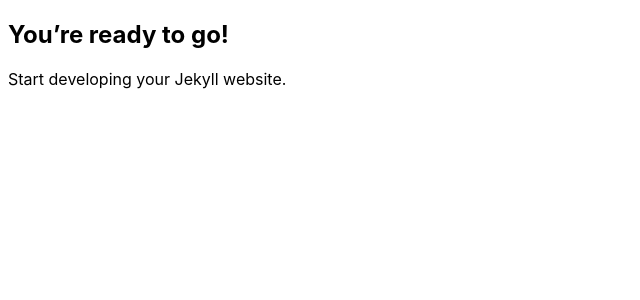
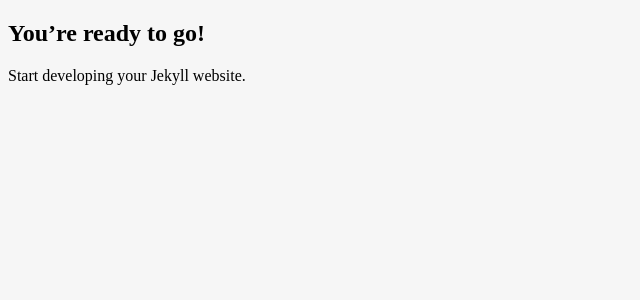
Before and after one commit to rutherfordcraze/rutherfordcraze.github.io, a Jekyll site: the page built from index.md, in a window 1280 px wide. Shown: the top 300 px of the page, without its empty margins (0-640 px from the left). Built offline with Jekyll 4.4.1, drawn with Linux system fonts in a browser that asks for light colours.

Commit message:
Replace scss with vanilla css

```diff
--- a/_sass/base.scss
+++ b/_sass/base.scss
@@ -1,9 +1,5 @@
-$backgroundColor: #ffffff;
-$bodyColor: #000000;
-$bodyFont: -apple-system,BlinkMacSystemFont,"Segoe UI",Helvetica,Arial,sans-serif,"Apple Color Emoji","Segoe UI Emoji","Segoe UI Symbol";
-
 body {
-  background: $backgroundColor;
-  color: $bodyColor;
-  font-family: $bodyFont;
+  background: #F6F6F6;
+  color: #000;
+  font-family: serif;
 }
```
